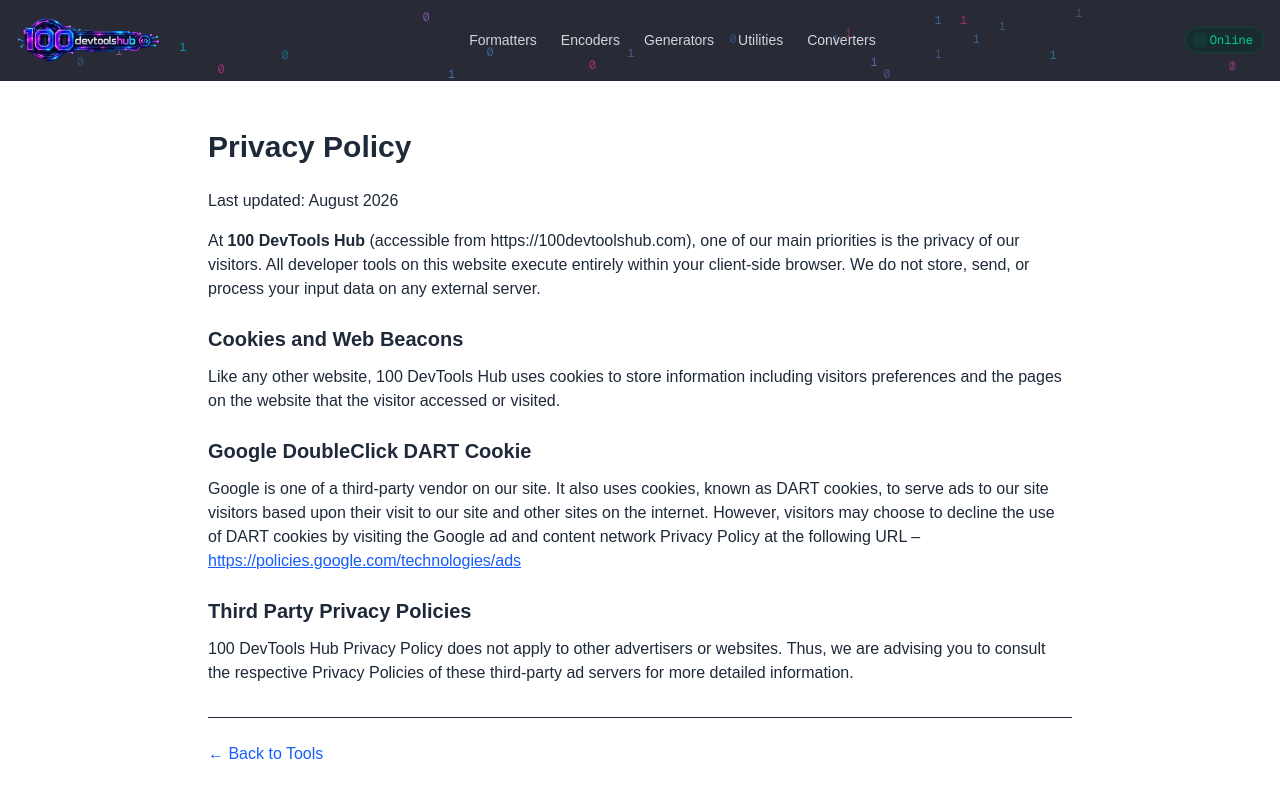
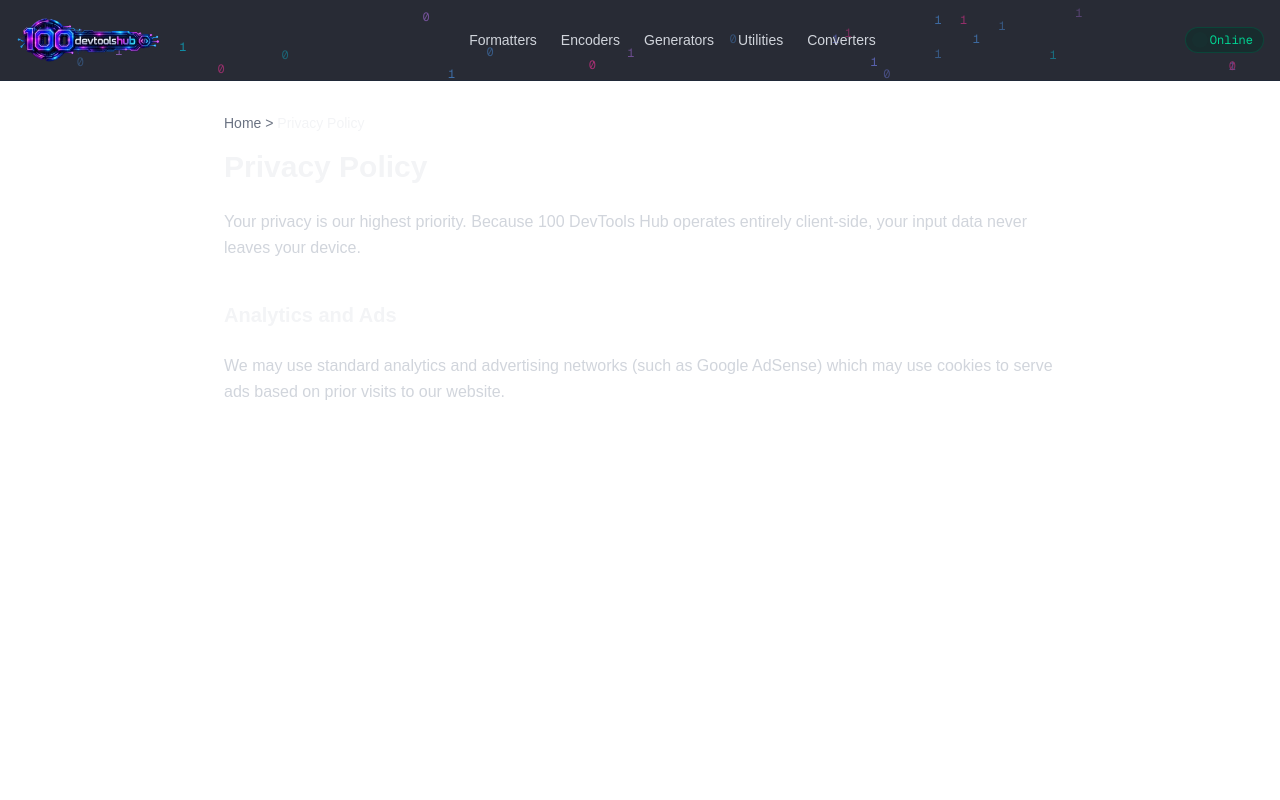
Before and after one commit to Vall-Re/dev-tools, a Next.js app: page /privacy in a window 1280 px wide. Shown: the top 800 px of the page. Built offline with nearby package versions, Linux system fonts and the light colour scheme.

Commit message:
Update sitemap structure to /tools/slug and fix robots. txt

```diff
--- a/app/about/page.tsx
+++ b/app/about/page.tsx
@@ -1,34 +1,25 @@
+import { Metadata } from 'next';
 import Link from 'next/link';
 
-export const metadata = {
-  title: 'About Us | 100 DevTools Hub',
-  description: 'Learn more about 100 DevTools Hub, a fast, client-side, developer-first tool repository.',
+export const metadata: Metadata = {
+  title: 'About Us – 100 DevTools Hub',
+  description: 'Learn more about 100 DevTools Hub, our privacy-first philosophy, and our mission to provide fast, secure developer utilities.',
 };
 
 export default function AboutPage() {
   return (
-    <div className="max-w-4xl mx-auto px-4 py-12 text-gray-800">
-      <h1 className="text-3xl font-bold mb-6">About 100 DevTools Hub</h1>
-
-      <p className="mb-4">
-        Welcome to <strong>100 DevTools Hub</strong>. This platform was created to provide developers, privacy-conscious engineers, and creators with fast, reliable, and secure daily utilities.
+    <main className="min-h-screen p-8 max-w-4xl mx-auto space-y-6 text-gray-300">
+      <nav className="text-sm text-gray-500 mb-4">
+        <Link href="/" className="hover:underline">Home</Link> &gt; <span className="text-gray-100">About Us</span>
+      </nav>
+      <h1 className="text-3xl font-bold text-gray-100">About 100 DevTools Hub</h1>
+      <p className="leading-relaxed">
+        100 DevTools Hub is a professional, client-side developer utilities platform designed for maximum speed, security, and privacy.
       </p>
-
-      <h2 className="text-xl font-semibold mt-6 mb-3">Client-Side First & Privacy-Focused</h2>
-      <p className="mb-4">
-        Unlike many online conversion tools that send your raw code or sensitive tokens to back-end servers, all utilities on 100 DevTools Hub run 100% locally inside your web browser. Your data never leaves your environment.
+      <h2 className="text-xl font-semibold text-gray-100 pt-4">Our Privacy Philosophy</h2>
+      <p className="leading-relaxed">
+        All data processing happens right in your browser using modern web technologies. We do not store, log, or transmit your sensitive code, JSON, tokens, or text data to any server. Your work stays strictly yours.
       </p>
-
-      <h2 className="text-xl font-semibold mt-6 mb-3">Our Mission</h2>
-      <p className="mb-4">
-        Our mission is to build a modern, zero-latency repository of high-quality tools without intrusive popups or heavy server overhead, making web development friction-free.
-      </p>
-
-      <div className="mt-8 pt-6 border-t">
-        <Link href="/" className="text-blue-600 hover:underline">
-          &larr; Back to Tools
-        </Link>
-      </div>
-    </div>
+    </main>
   );
 }
--- a/app/privacy/page.tsx
+++ b/app/privacy/page.tsx
@@ -1,40 +1,25 @@
+import { Metadata } from 'next';
 import Link from 'next/link';
 
-export const metadata = {
-  title: 'Privacy Policy | 100 DevTools Hub',
-  description: 'Privacy Policy for 100 DevTools Hub. Learn how we process data strictly client-side.',
+export const metadata: Metadata = {
+  title: 'Privacy Policy – 100 DevTools Hub',
+  description: 'Read our privacy policy regarding client-side data processing and browser-based developer tools.',
 };
 
 export default function PrivacyPage() {
   return (
-    <div className="max-w-4xl mx-auto px-4 py-12 text-gray-800">
-      <h1 className="text-3xl font-bold mb-6">Privacy Policy</h1>
-      <p className="mb-4">Last updated: August 2026</p>
-
-      <p className="mb-4">
-        At <strong>100 DevTools Hub</strong> (accessible from https://100devtoolshub.com), one of our main priorities is the privacy of our visitors. All developer tools on this website execute entirely within your client-side browser. We do not store, send, or process your input data on any external server.
+    <main className="min-h-screen p-8 max-w-4xl mx-auto space-y-6 text-gray-300">
+      <nav className="text-sm text-gray-500 mb-4">
+        <Link href="/" className="hover:underline">Home</Link> &gt; <span className="text-gray-100">Privacy Policy</span>
+      </nav>
+      <h1 className="text-3xl font-bold text-gray-100">Privacy Policy</h1>
+      <p className="leading-relaxed">
+        Your privacy is our highest priority. Because 100 DevTools Hub operates entirely client-side, your input data never leaves your device.
       </p>
-
-      <h2 className="text-xl font-semibold mt-6 mb-3">Cookies and Web Beacons</h2>
-      <p className="mb-4">
-        Like any other website, 100 DevTools Hub uses cookies to store information including visitors preferences and the pages on the website that the visitor accessed or visited.
+      <h2 className="text-xl font-semibold text-gray-100 pt-4">Analytics and Ads</h2>
+      <p className="leading-relaxed">
+        We may use standard analytics and advertising networks (such as Google AdSense) which may use cookies to serve ads based on prior visits to our website.
       </p>
-
-      <h2 className="text-xl font-semibold mt-6 mb-3">Google DoubleClick DART Cookie</h2>
-      <p className="mb-4">
-        Google is one of a third-party vendor on our site. It also uses cookies, known as DART cookies, to serve ads to our site visitors based upon their visit to our site and other sites on the internet. However, visitors may choose to decline the use of DART cookies by visiting the Google ad and content network Privacy Policy at the following URL – <a href="https://policies.google.com/technologies/ads" className="text-blue-600 underline" target="_blank" rel="noopener noreferrer">https://policies.google.com/technologies/ads</a>
-      </p>
-
-      <h2 className="text-xl font-semibold mt-6 mb-3">Third Party Privacy Policies</h2>
-      <p className="mb-4">
-        100 DevTools Hub Privacy Policy does not apply to other advertisers or websites. Thus, we are advising you to consult the respective Privacy Policies of these third-party ad servers for more detailed information.
-      </p>
-
-      <div className="mt-8 pt-6 border-t">
-        <Link href="/" className="text-blue-600 hover:underline">
-          &larr; Back to Tools
-        </Link>
-      </div>
-    </div>
+    </main>
   );
 }
--- a/app/terms/page.tsx
+++ b/app/terms/page.tsx
@@ -1,35 +1,21 @@
+import { Metadata } from 'next';
 import Link from 'next/link';
 
-export const metadata = {
-  title: 'Terms of Service | 100 DevTools Hub',
-  description: 'Terms of Service for 100 DevTools Hub.',
+export const metadata: Metadata = {
+  title: 'Terms of Service – 100 DevTools Hub',
+  description: 'Terms and conditions for using 100 DevTools Hub developer utilities.',
 };
 
 export default function TermsPage() {
   return (
-    <div className="max-w-4xl mx-auto px-4 py-12 text-gray-800">
-      <h1 className="text-3xl font-bold mb-6">Terms of Service</h1>
-      <p className="mb-4">Last updated: August 2026</p>
-
-      <p className="mb-4">
-        By accessing and using <strong>100 DevTools Hub</strong> (https://100devtoolshub.com), you accept and agree to be bound by the terms and provision of this agreement.
+    <main className="min-h-screen p-8 max-w-4xl mx-auto space-y-6 text-gray-300">
+      <nav className="text-sm text-gray-500 mb-4">
+        <Link href="/" className="hover:underline">Home</Link> &gt; <span className="text-gray-100">Terms of Service</span>
+      </nav>
+      <h1 className="text-3xl font-bold text-gray-100">Terms of Service</h1>
+      <p className="leading-relaxed">
+        By accessing 100 DevTools Hub, you agree to use our free online developer utilities responsibly. The tools are provided "as is" without warranty of any kind.
       </p>
-
-      <h2 className="text-xl font-semibold mt-6 mb-3">Use License</h2>
-      <p className="mb-4">
-        All utilities provided on this website are completely free to use for personal, educational, and commercial development purposes. All computations and processing take place locally within your browser.
-      </p>
-
-      <h2 className="text-xl font-semibold mt-6 mb-3">Disclaimer</h2>
-      <p className="mb-4">
-        The materials and tools on 100 DevTools Hub are provided on an 'as is' basis. We make no warranties, expressed or implied, regarding accuracy, completeness, or uptime guarantees.
-      </p>
-
-      <div className="mt-8 pt-6 border-t">
-        <Link href="/" className="text-blue-600 hover:underline">
-          &larr; Back to Tools
-        </Link>
-      </div>
-    </div>
+    </main>
   );
 }
```
